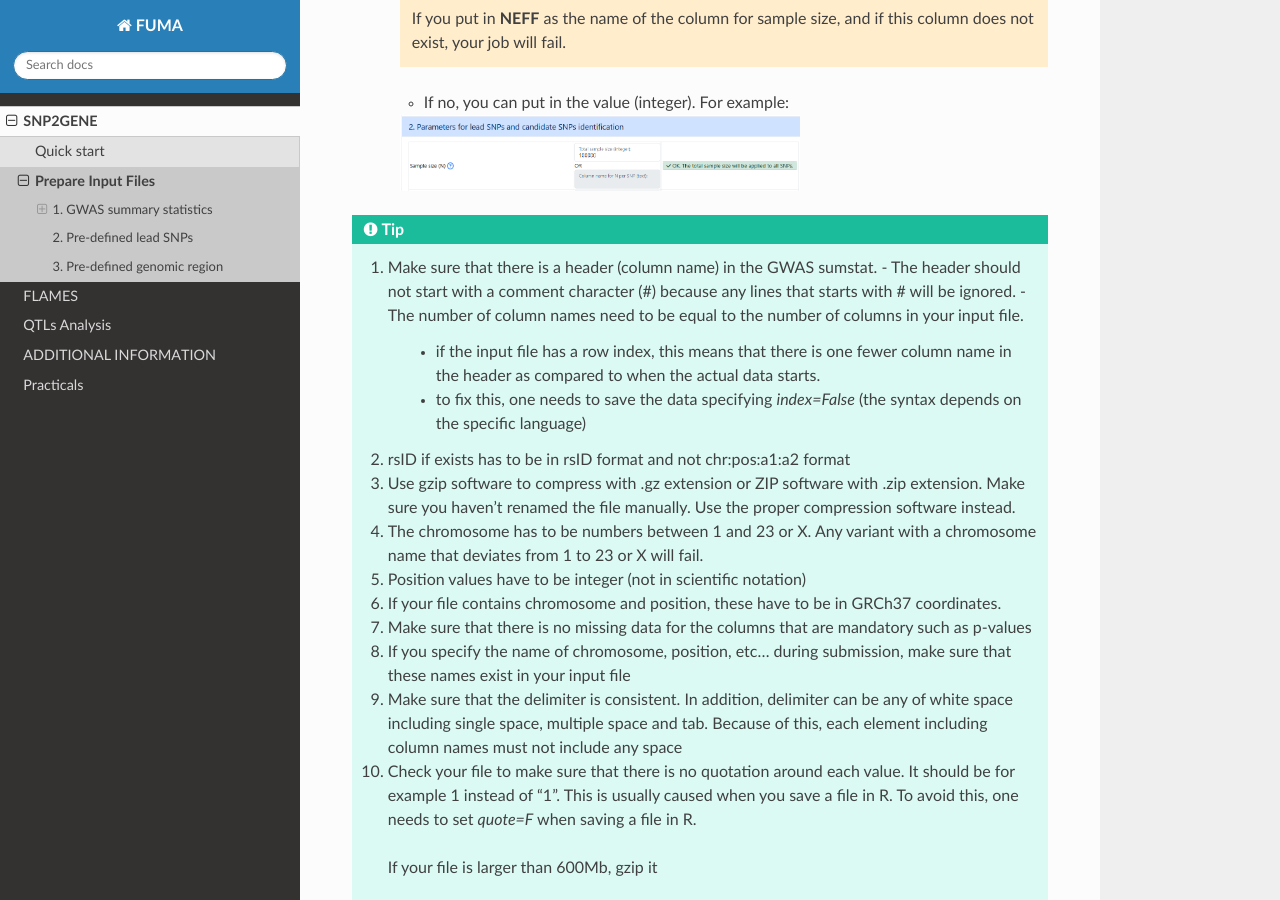
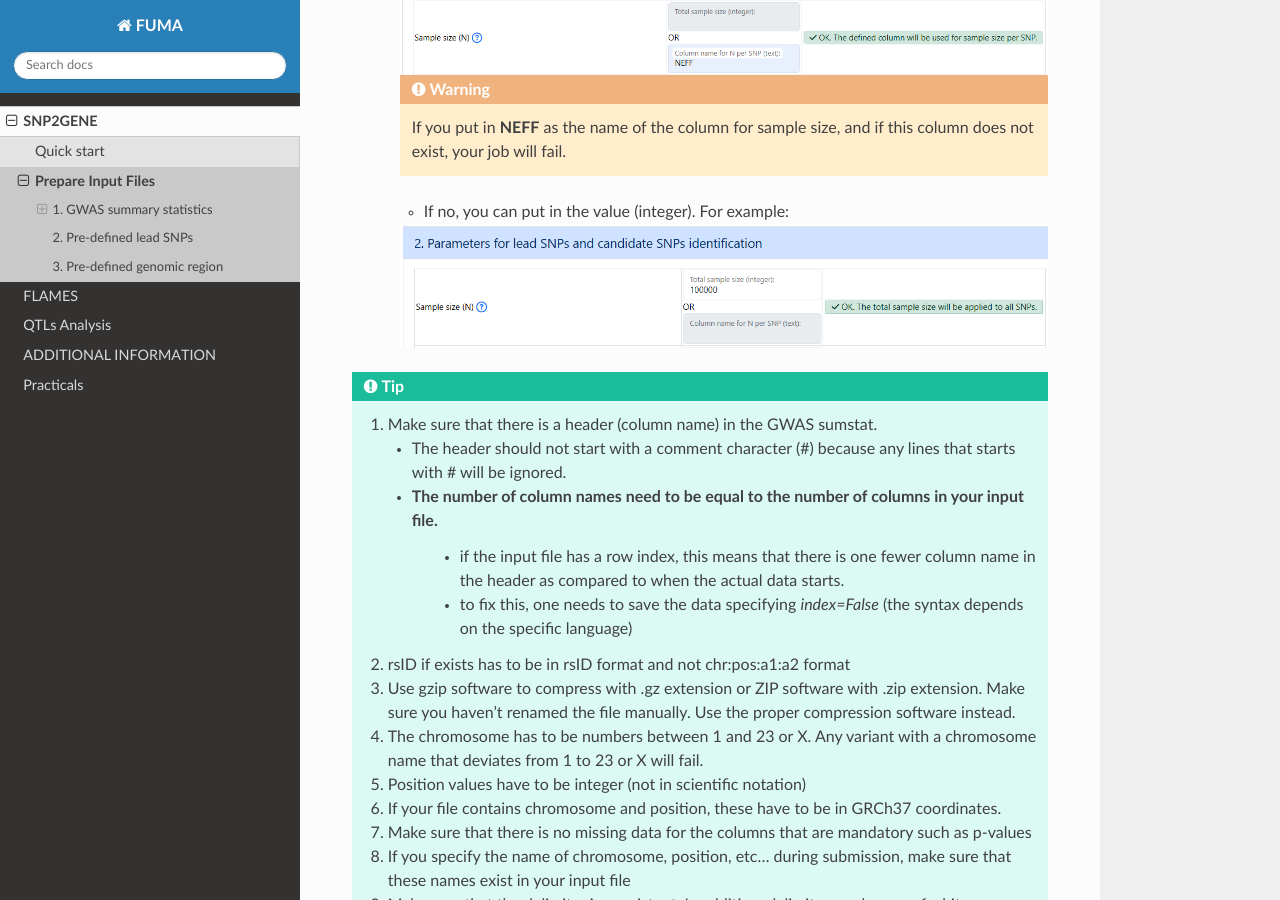
Before and after one commit to tanyaphung/fuma_docs, a Sphinx documentation site: the page built from docs/source/snp2gene/prepare_input_files.rst, in a window 1280 px wide and 900 px high, scrolled down 1231 px. Built offline with Sphinx 7.4.7 and the Read the Docs theme 3.1.0, drawn with Linux system fonts in a browser that asks for light colours; some of the changed text lies outside the part shown.

Commit message:
formatting

```diff
--- a/docs/source/snp2gene/prepare_input_files.rst
+++ b/docs/source/snp2gene/prepare_input_files.rst
@@ -26,7 +28,7 @@ TL;DR
    - The reason for this is that it is best practice to fill in the name of the columns from your gwas sumstat as much as possible, to ensure accuracy and performance:
 
    .. image:: snp2gene_colnames.png
-      :width: 400
+      :width: 650
 
    - If you choose not to fill in the name of the columns, FUMA tries to detect this based on common naming convention. Check :ref:`headers` for specifics.
 
@@ -36,7 +38,7 @@ TL;DR
 - Is there a value for sample size in your gwas sumstat?
    - If yes, you can put in the name of the sample size column in section 2. For example:
    .. image:: snp2gene_samplesize_name.png
-      :width: 400
+      :width: 650
 
    .. warning::
       If you put in **NEFF** as the name of the column for sample size, and if this column does not exist, your job will fail.
@@ -44,10 +46,11 @@ TL;DR
 
    - If no, you can put in the value (integer). For example:
    .. image:: snp2gene_samplesize_val.png
-      :width: 400
+      :width: 650
 
 .. tip::
    1. Make sure that there is a header (column name) in the GWAS sumstat.
+
       - The header should not start with a comment character (#) because any lines that starts with # will be ignored.
       - The number of column names need to be equal to the number of columns in your input file.
          - if the input file has a row index, this means that there is one fewer column name in the header as compared to when the actual data starts.
@@ -61,7 +64,8 @@ TL;DR
    8. If you specify the name of chromosome, position, etc… during submission, make sure that these names exist in your input file
    9. Make sure that the delimiter is consistent. In addition, delimiter can be any of white space including single space, multiple space and tab. Because of this, each element including column names must not include any space
    10. Check your file to make sure that there is no quotation around each value. It should be for example 1 instead of "1". This is usually caused when you save a file in R. To avoid this, one needs to set `quote=F` when saving a file in R.
-      If your file is larger than 600Mb, gzip it
+
+      - If your file is larger than 600Mb, gzip it
    11. After gzipping, if your file is still larget than 600Mb, remove unnessary columns
 
 
```
Also changed, not shown: other parts of docs/source/snp2gene/prepare_input_files.rst (+3 -1 lines).
